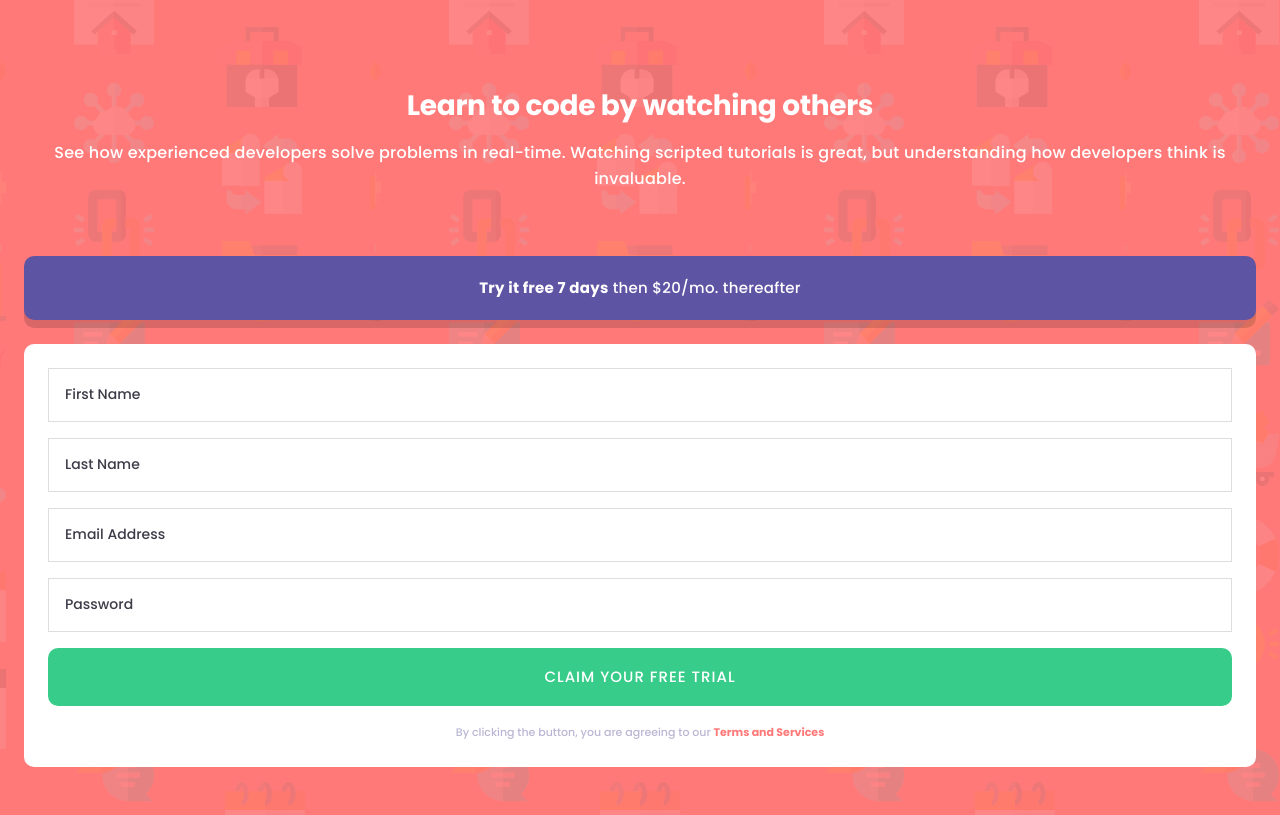
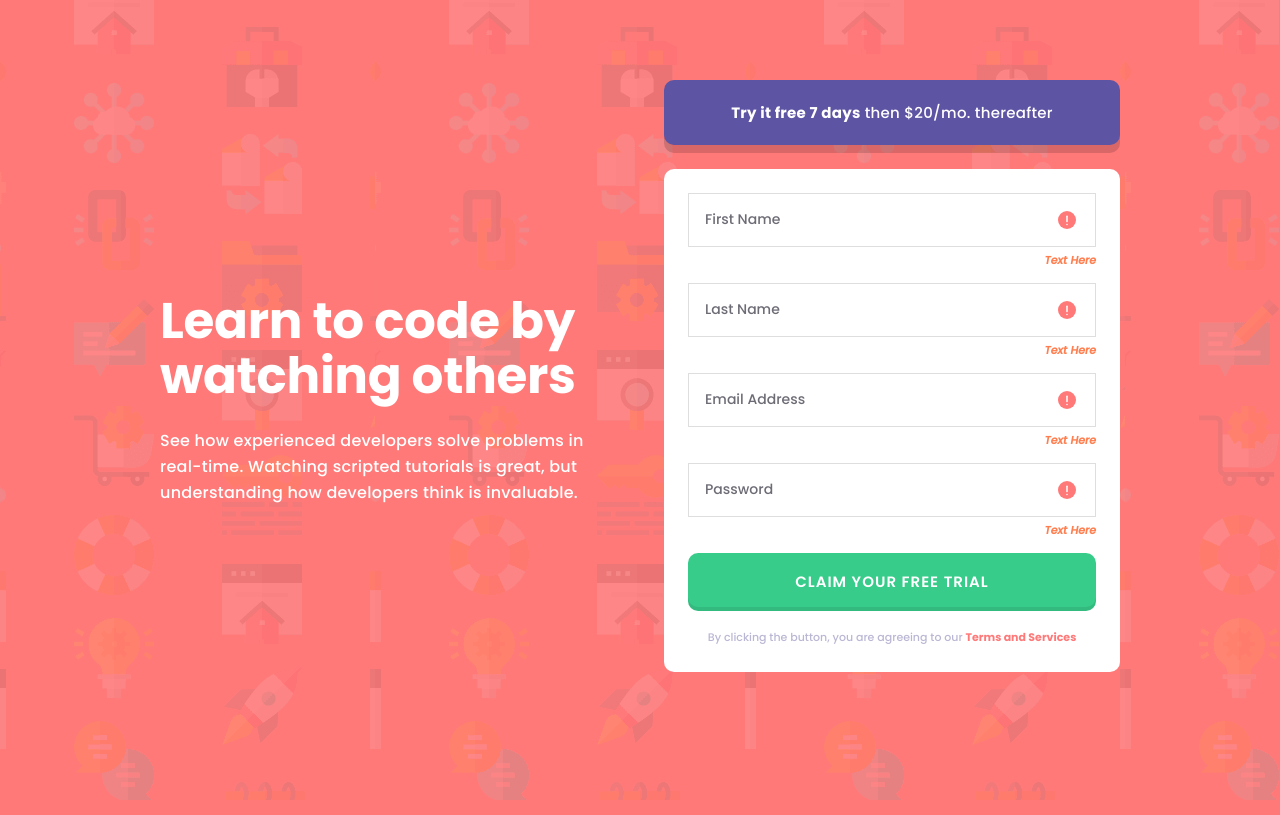
Before and after one commit to arogersrenee/intro-component-with-signup-form, a plain HTML site: page index.html in a window 1280 px wide. Drawn offline with Linux system fonts and the light colour scheme.

Commit message:
style desktop and error states

```diff
--- a/index.html
+++ b/index.html
@@ -7,8 +7,8 @@
   <link rel="icon" type="image/png" sizes="32x32" href="./images/favicon-32x32.png">
   <link rel="stylesheet" href="style.css">
   <link rel="preconnect" href="https://fonts.googleapis.com">
-  <link rel="preconnect" href="https://fonts.gstatic.com" crossorigin>
-  <link href="https://fonts.googleapis.com/css2?family=Poppins:wght@500;600;700&display=swap" rel="stylesheet">
+<link rel="preconnect" href="https://fonts.gstatic.com" crossorigin>
+<link href="https://fonts.googleapis.com/css2?family=Poppins:ital,wght@0,500;0,600;0,700;1,500&display=swap" rel="stylesheet">
 
   <title>Ashley Rogers | Intro component with sign up form</title>
 
@@ -25,16 +25,40 @@
       </p>
     </section>
     <div class="cta-section">
-      <div class="btn btn-1"><a href="#"><span class="free-trial">Try it free 7 days</span> then $20/mo. thereafter</a></div>
+      <div class="cta-banner"><span class="free-trial">Try it free 7 days</span> then $20/mo. thereafter</div>
       <div class="signup-section">
           <form action="#" novalidate>
-            <div><input type="text" id="firstname" name="firstname" placeholder="First Name"></div>
-            <div><input type="text" id="lastname" name="lastname" placeholder="Last Name"></div>
-            <div><input type="email" id="email" name="email" placeholder="Email Address"></div>
-            <div><input type="password" id="password" name="password" placeholder="Password"></div>
+            <div class="input-row">
+              <div class="input-container">
+                <input type="text" id="firstname" name="firstname" placeholder="First Name">
+                <img src="images/icon-error.svg" alt="error icon" id="firstname-icon" class="error-icon no-error">
+              </div>
+              <span id="firstname-msg" class="error-msg no-error">Text Here</span>
+            </div>
+            <div class="input-row">
+              <div class="input-container">
+                <input type="text" id="lastname" name="lastname" placeholder="Last Name">
+                <img src="images/icon-error.svg" alt="error icon" id="lastname-icon" class="error-icon no-error">
+              </div>
+              <span id="lastname-msg" class="error-msg no-error">Text Here</span>
+            </div>
+            <div class="input-row">
+              <div class="input-container">
+                <input type="email" id="email" name="email" placeholder="Email Address">
+                <img src="images/icon-error.svg" alt="error icon" id="email-icon" class="error-icon no-error">
+              </div>
+              <span id="email-msg" class="error-msg no-error">Text Here</span>
+            </div>
+            <div class="input-row">
+              <div class="input-container">
+                <input type="password" id="password" name="password" placeholder="Password">
+                <img src="images/icon-error.svg" alt="error icon" id="password-icon" class="error-icon no-error">
+              </div>
+              <span id="password-msg" class="error-msg no-error">Text Here</span>
+            </div>
             <div><input type="submit" value="Claim your free trial" class="btn submit-btn"></div>
           </form>
-          <div class="disclaimer">By clicking the button, you are agreeing to our <span class="legal">Terms and Services</span></div>
+          <div class="disclaimer">By clicking the button, you are agreeing to our <span class="legal"><a href="#">Terms and Services</a></span></div>
       </div>
     </div>
 </body>
--- a/style.css
+++ b/style.css
@@ -63,6 +63,7 @@ table {
     --clr-black: #3D3B48;
     --clr-white: #ffffff;
 
+    --fw-regular: 400;
     --fw-medium: 500;
     --fw-semibold: 600;
     --fw-bold: 700;
@@ -83,6 +84,10 @@ body {
     color: var(--clr-white);
 }
 
+.main-content, .cta-banner {
+    /* text-align: center; */
+}
+
 h1 {
     font-weight: var(--fw-bold);
     font-size: 1.75rem;
@@ -97,16 +102,14 @@ p {
     letter-spacing: 0.016rem;
 }
 
-.btn-1 {
+.cta-banner {
     background-color: var(--clr-purple);
     padding: 1.2rem 4rem;
     box-shadow: 0 8px 0px 0px rgba(0, 0, 0, 0.15);
-}
-
-a {
     text-decoration: none;
     color: var(--clr-white);
     font-size: 0.9375rem;
+    font-weight: var(--fw-regular);
     line-height: 1.625rem;
     letter-spacing: 0.01675rem;
 }
@@ -115,13 +118,14 @@ a {
     font-weight: var(--fw-bold);
 }
 
-.btn, .signup-section {
+.btn, .signup-section, .cta-banner {
     border-radius: 0.625rem;
 }
 
 .cta-section {
     display: grid;
     gap: 1.5rem;
+    /* text-align: center; */
 }
 
 .signup-section {
@@ -146,6 +150,7 @@ input {
 input::placeholder {
     color: var(--clr-black);
     font-size: 0.875rem;
+    opacity: 0.75;
 }
 
 input:focus {
@@ -161,13 +166,26 @@ input:focus {
     font-size: 0.9375rem;
     line-height: 1.625rem;
     letter-spacing: 0.0625rem;
+    font-weight: var(--fw-semibold);
+    box-shadow: 0px -4px 0px 0px rgba(0, 0, 0, 0.09) inset;
 }
 
+.submit-btn:hover {
+    background-color: #77E2B3;
+    cursor: pointer;
+}
+
+
 .disclaimer {
-    color: red;
     margin-top: 1rem;
     font-size: 0.6875rem;
+    font-weight: var(--fw-regular);
     color: #BAB7D4;
+}
+
+.disclaimer a {
+    text-decoration: none;
+    color: var(--clr-coral);
 }
 
 .legal {
@@ -175,3 +193,58 @@ input:focus {
     font-weight: var(--fw-bold);
     line-height: 1.3125rem;
 }
+
+.error-msg {
+    color: coral;
+    font-style: italic;
+    font-size: 0.6875rem;
+    font-weight: var(--fw-semibold);
+}
+
+.input-container {
+    position: relative;
+    margin-bottom: 0.25rem;
+}
+
+.error-icon {
+    position: absolute;
+    right: 5%;
+    top: 50%;
+    transform: translateY(-50%);
+    width: 1.125rem;
+}
+
+.input-row {
+    text-align: right;
+}
+
+.no-error {
+    /* display: none; */
+}
+
+
+@media screen and (min-width: 70rem) {
+    body {
+        display: grid;
+        grid-template-columns: 1fr 1fr;
+        padding: 10rem;
+        gap: 3rem;
+    }
+
+    .main-content {
+        align-self: center;
+        text-align: left;
+    }
+
+    h1 {
+        font-size: 3.125rem;
+        line-height: 3.4375rem;
+        letter-spacing: -0.033;
+        margin-bottom: 1.5rem;
+    }
+
+
+
+
+
+}
```
